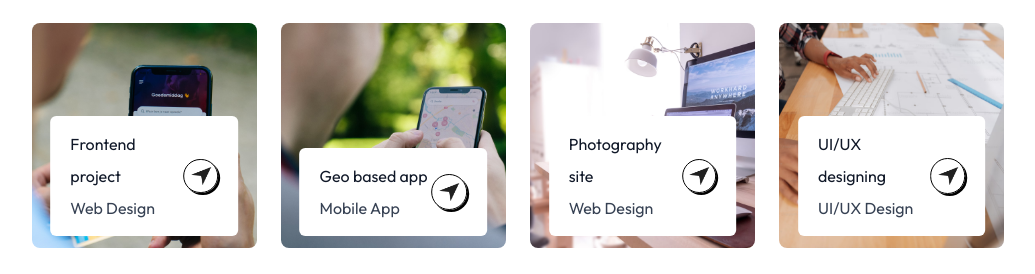
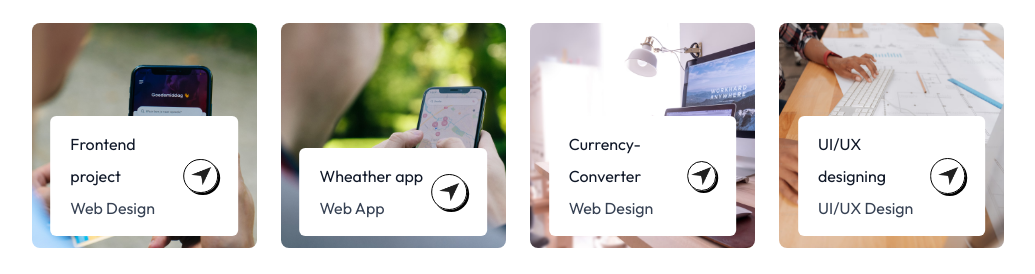
Before and after one commit to Muhammad-Basit2/portfolio, a Next.js app: page / in a window 1280 px wide. Shown: the part 2560-2834 px from the top of the page, without its empty margins (122-1157 px from the left). Built offline with nearby package versions, Linux system fonts and the light colour scheme; a web font is replaced by a local one.

Commit message:
add links

```diff
--- a/app/components/Work.jsx
+++ b/app/components/Work.jsx
@@ -1,6 +1,7 @@
 import { assets, workData } from "@/assets/assets";
 import Image from "next/image";
 import React from "react";
+import Link from "next/link";
 
 const Work = () => {
   return (
@@ -23,11 +24,10 @@ const Work = () => {
                 <h2>{project.title}</h2>
                 <p className="text-gray-700 dark:text-gray-300">{project.description}</p>
               </div>
-              <div
-                className="border border-black dark:border-white rounded-full w-9 aspect-square flex items-center justify-center shadow-[2px_2px_0_#000] dark:shadow-[2px_2px_0_#fff] group-hover:bg-lime-300 transition"
-              >
-                <Image src={assets.send_icon} alt="send icon" className="w-5" />
-              </div>
+
+                <Link href={project.link || '#'} target="_blank" className="border border-black dark:border-white rounded-full w-9 aspect-square flex items-center justify-center shadow-[2px_2px_0_#000] dark:shadow-[2px_2px_0_#fff] group-hover:bg-lime-300 transition"  >
+                <Image src={assets.send_icon} alt="send icon" className="w-5" /> </Link>
+
             </div>
           </div>
         ))}
--- a/assets/assets.js
+++ b/assets/assets.js
@@ -81,21 +81,25 @@ export const workData = [
         title: 'Frontend project',
         description: 'Web Design',
         bgImage: '/work-1.png',
+        link: 'https://muhammad-basit2.github.io/E-store/',
     },
     {
-        title: 'Geo based app',
-        description: 'Mobile App',
+        title: 'Wheather app',
+        description: 'Web App',
         bgImage: '/work-2.png',
+        link: '',
     },
     {
-        title: 'Photography site',
+        title: 'Currency-Converter',
         description: 'Web Design',
         bgImage: '/work-3.png',
+        link: 'https://muhammad-basit2.github.io/Currency-Converter/',
     },
     {
         title: 'UI/UX designing',
         description: 'UI/UX Design',
         bgImage: '/work-4.png',
+        link:'https://muhammad-basit2.github.io/fist-reponsive-web/',
     },
 ]
 
```
